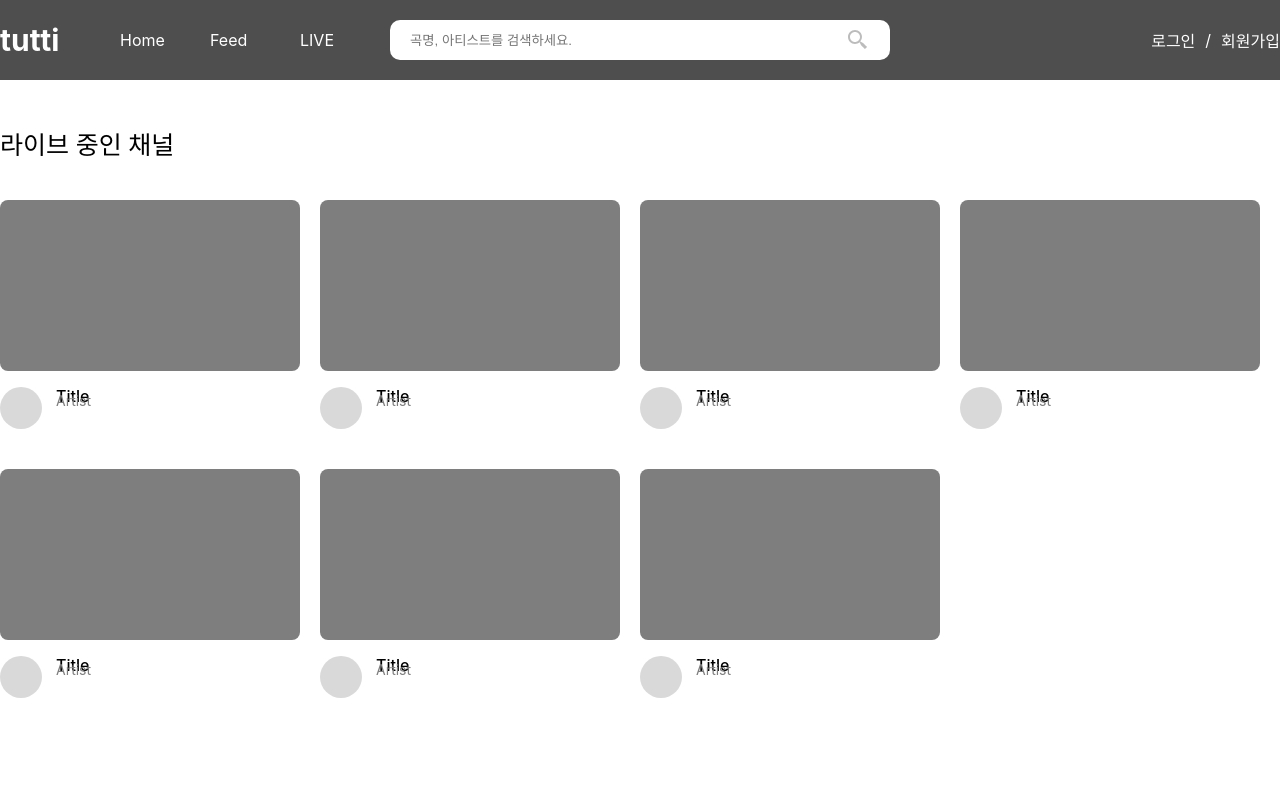
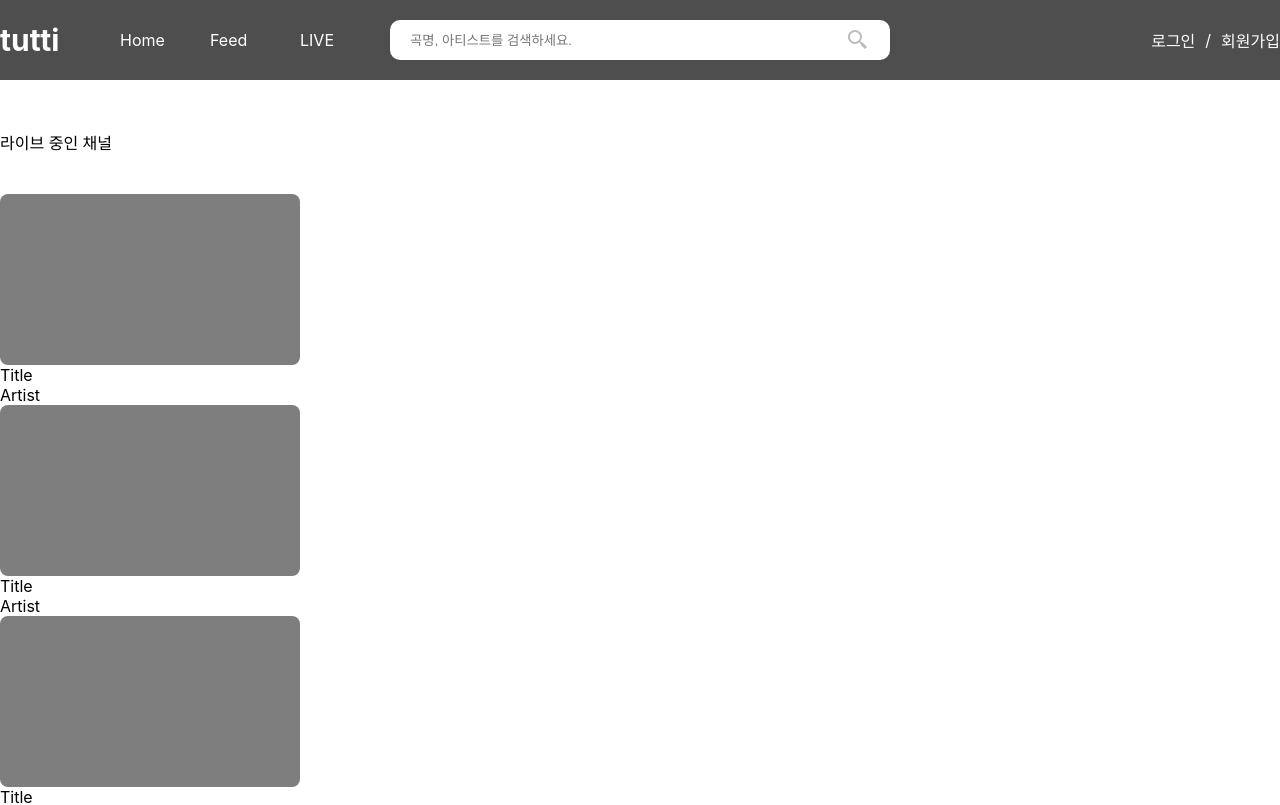
Before and after one commit to itsstacy/tuttimusicFE, a React (Create React App) app: page /facechatlist in a window 1280 px wide. Shown: the top 805 px of the page. Built offline with nearby package versions, Linux system fonts and the light colour scheme.

Commit message:
Detail 컴포넌트에서 WaveForm으로 하트 버튼 옮기고 구조 재배치 css 수정

```diff
--- a/src/elements/Waveform.js
+++ b/src/elements/Waveform.js
@@ -1,5 +1,10 @@
 
 import React, { useEffect, useRef, useState } from "react";
+import { useDispatch } from "react-redux";
+import {likeSong} from "../redux/modules/songSlice";
+import {FaRegHeart, FaHeart} from "react-icons/fa";
+import { IconContext } from "react-icons";
+
 import WaveSurfer from "wavesurfer.js";
 import {ImPlay3} from "react-icons/im";
 import {IoMdPause} from "react-icons/io";
@@ -22,6 +27,9 @@ const formWaveSurferOptions = ref => ({
 });
 
 function Waveform(props) {
+
+  const dispatch = useDispatch();
+
   const waveformRef = useRef(null);
   const wavesurfer = useRef(null);
   const [playing, setPlay] = useState(false);
@@ -68,6 +76,25 @@ function Waveform(props) {
     }
   }
 
+  const ClickEmptyHeart =()=>{
+    dispatch(likeSong({
+      token: props.token,
+      feedid: props.detail.id,
+      likeCount: props.detail.likeCount,
+      isLiked: props.detail.flag,
+    }))
+  }
+
+  const ClickFilledHeart =()=>{
+    dispatch(likeSong({
+      token: props.token,
+      feedid: props.detail.id,
+      likeCount: props.detail.likeCount,
+      isLiked: props.detail.flag,
+    }))
+  }
+
+
   return (
     <>
       {props.loading ? (
@@ -77,15 +104,40 @@ function Waveform(props) {
     ):(
     <>
       <div className="detail-info-wrap mgtop50">
-        <div className="flex-wrap between">
-          <div className="flex-wrap">
+          <div className="wave-left-wrap">
+          <div className="flex-wrap wave-flex-wrap">
             <button
               className="play-button btn"
               onClick={handlePlayPause}>
-              {!playing ? <ImPlay3/> : <IoMdPause/> }
+              {!playing ? <ImPlay3 id="play-btn" /> : <IoMdPause/> }
             </button>
           </div>
           <div className="flex-wrap">
+              {props.detail.flag===false?
+              <IconContext.Provider value={{ className: "heart" }}>
+                <div>
+                <FaRegHeart
+                onClick={
+                ClickEmptyHeart
+                }/>
+                </div>
+              </IconContext.Provider>
+              :
+              <IconContext.Provider value={{ color: "red", className: "heart" }}>
+                <div>
+                <FaHeart
+                onClick={
+                  ClickFilledHeart
+                }
+                  />
+                </div>
+              </IconContext.Provider>
+              }
+              <p className="detail-like">{props.detail.likeCount}</p>
+            </div>
+            </div>
+
+          <div className="flex-wrap wave-right-wrap">
             <div className="controls">
               {volume > 0.01 && volume < 0.5 ? <FaVolumeDown/>
               : volume > 0.5? <FaVolumeUp/>
@@ -103,7 +155,6 @@ function Waveform(props) {
                 defaultValue={volume}
               />
             </div>
-          </div>
         </div>
         {/* <button className="add-playlist btn">
         <span><BiPlus/></span> 플레이리스트 추가
--- a/src/pages/Detail.js
+++ b/src/pages/Detail.js
@@ -137,9 +137,11 @@ function Detail() {
             <Waveform
               songUrl={detail.songUrl}
               title={detail.title}
+              detail={detail}
+              token={token}
               loading={loading}/>
 
-            <div className="flex-wrap">
+            {/* <div className="flex-wrap">
               {detail.flag===false?
               <IconContext.Provider value={{ className: "heart" }}>
                 <div>
@@ -161,7 +163,8 @@ function Detail() {
               </IconContext.Provider>
               }
               <p className="detail-like">{detail.likeCount}</p>
-            </div>
+            </div> */}
+
             <p className="detail-song-detail">
               {detail.description} <br/>
               곡을 소개해주세요. 곡을 소개하는 부분입니다.<br/>
--- a/src/styles/App.css
+++ b/src/styles/App.css
@@ -273,6 +273,7 @@
 
 .mgtop50 {
   margin-top: 50px;
+  justify-content: space-between;
 }
 
 .detail-info-title{
@@ -377,9 +378,7 @@
   margin-left: 30px;
 }
 
-.heart{
-  font-size: 25px;
-}
+
 
 /* COMMENT */
 
@@ -541,6 +540,10 @@
 /* DETAIL END */
 
 /* WAVE FORM */
+
+.wave-flex-wrap {
+  margin-right:10px;
+}
 .play-button {
   width: 37.5px;
   height: 37.5px;
@@ -554,13 +557,23 @@
   font-size: 20px;
 }
 
+#play-btn {
+  margin-left:2px;
+}
+
 .volume-control{
   width: 140px;
   margin-left: 10px;
 }
 
-.controls{
-  margin-top: 10px;
+
+.heart{
+  font-size: 25px;
+  margin-top:5px;
+}
+
+.wave-left-wrap {
+  display: flex;
 }
 
 /* WAVE FORM END */
@@ -1616,6 +1629,7 @@
 
 
 
+
 /* FACECHATLIST PAGE  */
 
 .facechat-list {
@@ -1633,7 +1647,7 @@
   margin: 0px auto;
 }
 
-.facechat-list-title {
+.live-list-title {
   width: 200px;
 
   font-style: normal;
@@ -1644,7 +1658,7 @@
   color: #000000;
 }
 
-.facechat-list-container {
+.live-list-container {
   display: flex;
   flex-direction: column;
   align-items: flex-start;
@@ -1655,7 +1669,7 @@
   height: 1036px;
 }
 
-.facechat-live-list {
+.live-list {
   display: flex;
   flex-direction: row;
   align-items: flex-start;
@@ -1669,7 +1683,7 @@
 
 }
 
-.facechat-live-box {
+.live-box {
   display: flex;
   flex-direction: column;
   align-items: flex-start;
@@ -1680,16 +1694,16 @@
   height: 229px;
 }
 
-/* .facechat-live-thumbnail {
+.live-box-thumbnail {
   width: 304px;
   height: 171px;
 
   border-radius: 8px;
 
   background-color: #A8A8A8;
-} */
-
-.facechat-live-info {
+}
+
+.live-box-info {
   display: flex;
   flex-direction: row;
   align-items: flex-start;
@@ -1700,7 +1714,7 @@
   height: 42px;
 }
 
-.facechat-live-pofileimg {
+.live-box-pofileimg {
   width: 42px;
   height: 42px;
 
@@ -1709,7 +1723,7 @@
   background-color: #D9D9D9;
 }
 
-.facechat-info-box {
+.live-box-info-box {
   display: flex;
   flex-direction: column;
   align-items: flex-start;
@@ -1719,7 +1733,7 @@
   width: 34px;
 }
 
-.facechat-info-title {
+.live-box-info-title {
   width: 33px;
 
   font-style: normal;
@@ -1732,7 +1746,7 @@
   color: #000000;
 }
 
-.facechat-info-artist {
+.live-box-info-artist {
   width: 34px;
 
   font-style: normal;
@@ -1746,7 +1760,6 @@
 }
 
 /* FACECHATLIST PAGE END */
-
 
 /* Upload start */
 
```
